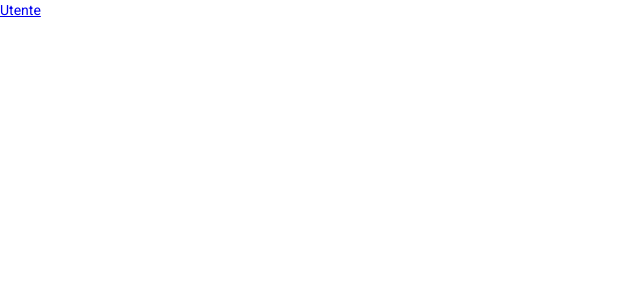
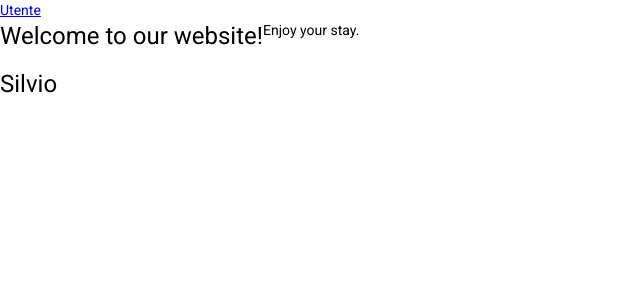
Before and after one commit to DwightKSchrute9/Capstone, an Angular app in the folder Angular/sito-scommesse/: page /animazione in a window 1280 px wide. Before the commit this address led to /. Shown: the top 300 px of the page, without its empty margins (0-640 px from the left). Built offline with nearby package versions, Linux system fonts and the light colour scheme.

Commit message:
PaginaLoginRisolta=>sitoScommesse

```diff
--- a/Angular/sito-scommesse/src/app/animazione/animazione.component.html
+++ b/Angular/sito-scommesse/src/app/animazione/animazione.component.html
@@ -5,3 +5,7 @@
   <h1>Welcome to our website!</h1>
   <p>Enjoy your stay.</p>
 </div>
+<div>
+  <h1>Silvio</h1>
+
+</div>
```
Also changed, not shown: Angular/sito-scommesse/src/app/app.module.ts (+5 -2 lines).
